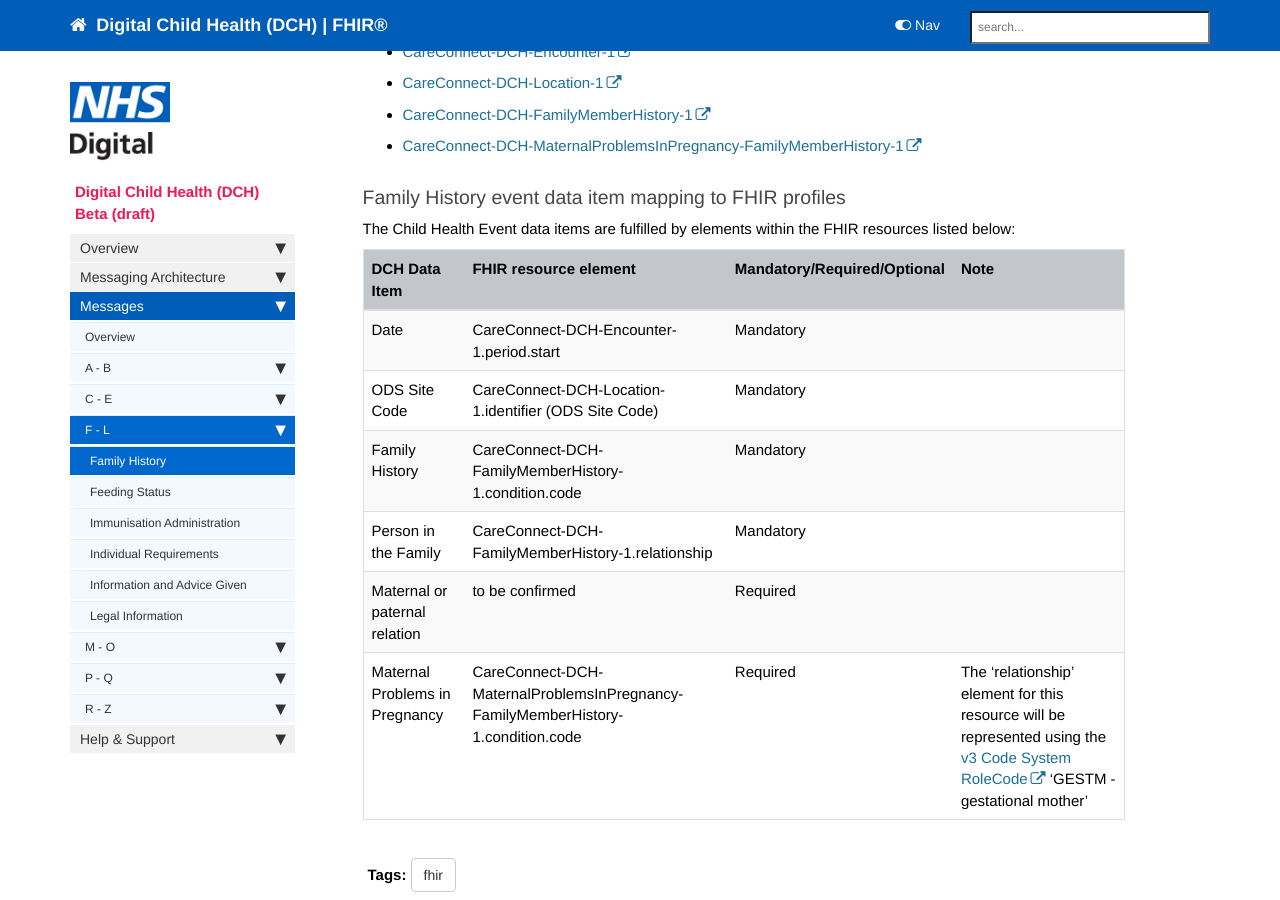
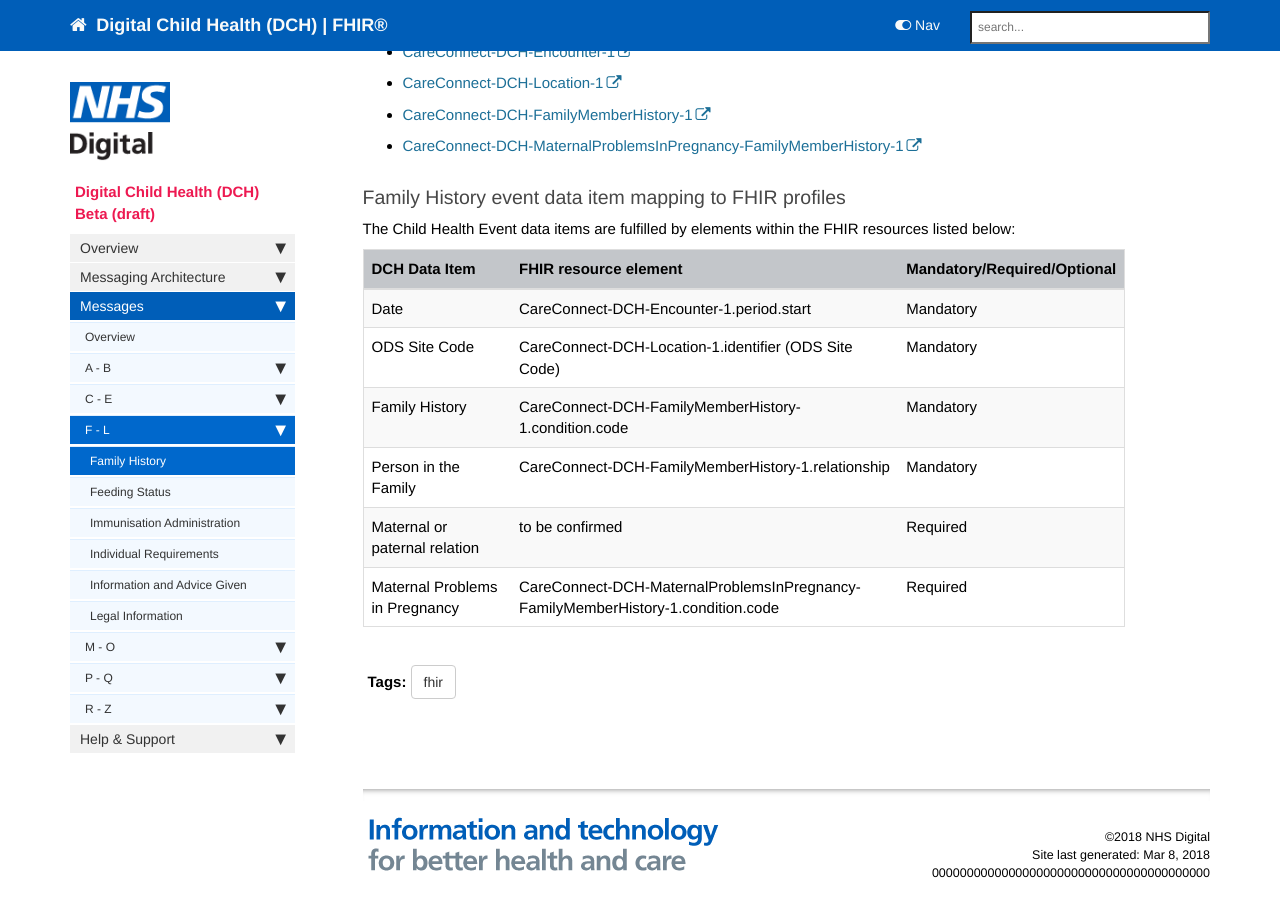
Before and after one commit to nhsconnect/Digital-Child-Health-STU3, a Jekyll site: the page built from pages/explore/explore_family_history.md, in a window 1280 px wide and 900 px high, scrolled down 399 px. Built offline with Jekyll 4.4.1, drawn with Linux system fonts in a browser that asks for light colours; nearby versions of some CDN libraries; comment, search, counter and statistics services are not loaded.

Commit message:
Family History

```diff
--- a/pages/explore/explore_family_history.md
+++ b/pages/explore/explore_family_history.md
@@ -24,11 +24,11 @@ The following FHIR profiles are used to form the Family History Event Message Bu
 
 The Child Health Event data items are fulfilled by elements within the FHIR resources listed below:
 
-| DCH Data Item                  | FHIR resource element                                                            | Mandatory/Required/Optional | Note                                                                                                                                                  |
-|--------------------------------|----------------------------------------------------------------------------------|-----------------------------|-------------------------------------------------------------------------------------------------------------------------------------------------------|
-| Date                           | CareConnect-DCH-Encounter-1.period.start                                         | Mandatory                   |                                                                                                                                                       |
-| ODS Site Code                  | CareConnect-DCH-Location-1.identifier (ODS Site Code)                            | Mandatory                   |                                                                                                                                                       |
-| Family History                 | CareConnect-DCH-FamilyMemberHistory-1.condition.code                             | Mandatory                   |                                                                                                                                                       |
-| Person in the Family           | CareConnect-DCH-FamilyMemberHistory-1.relationship                               | Mandatory                   |                                                                                                                                                       |
-| Maternal or paternal relation  | to be confirmed                                                                  | Required                    |                                                                                                                                                       |
-| Maternal Problems in Pregnancy | CareConnect-DCH-MaternalProblemsInPregnancy-FamilyMemberHistory-1.condition.code | Required                    | The 'relationship' element for this resource will be represented using the [v3 Code System RoleCode](http://hl7.org/fhir/v3/RoleCode/cs.html) 'GESTM - gestational mother'  |
+| DCH Data Item                  | FHIR resource element                                                            | Mandatory/Required/Optional |
+|--------------------------------|----------------------------------------------------------------------------------|-----------------------------|
+| Date                           | CareConnect-DCH-Encounter-1.period.start                                         | Mandatory                   |
+| ODS Site Code                  | CareConnect-DCH-Location-1.identifier (ODS Site Code)                            | Mandatory                   |
+| Family History                 | CareConnect-DCH-FamilyMemberHistory-1.condition.code                             | Mandatory                   |
+| Person in the Family           | CareConnect-DCH-FamilyMemberHistory-1.relationship                               | Mandatory                   |
+| Maternal or paternal relation  | to be confirmed                                                                  | Required                    |
+| Maternal Problems in Pregnancy | CareConnect-DCH-MaternalProblemsInPregnancy-FamilyMemberHistory-1.condition.code | Required                    |
```
